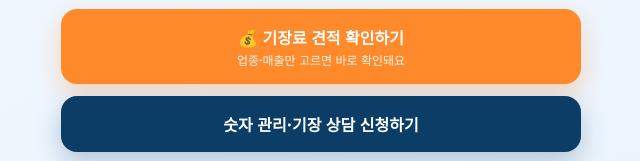
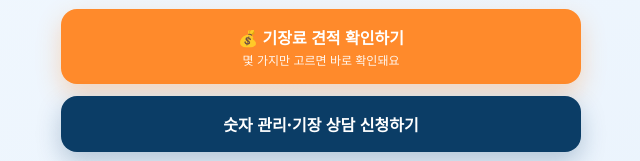
Before and after one commit to dahaenotebiz-cmyk/dahaenote, a plain HTML site: page index.html in a window 1280 px wide. Shown: the part 453-614 px from the top of the page, 319-959 px from the left. Drawn offline with Linux system fonts and the light colour scheme.

Commit message:
견적 버튼 안내 문구 다듬기

```diff
--- a/index.html
+++ b/index.html
@@ -34,7 +34,7 @@ h2{font-size:19px;font-weight:900;margin:36px 0 12px}h2 small{font-size:13px;col
 <p class="sub">세무사무실이 보낸 숫자, <b>1분 만에 대표님 말로</b>.<br>숫자를 보러 오셨다가 장부까지 함께 챙겨 드려요.</p>
 <div class="tags"><span>매달 장부 100곳을 마감하는 실무자</span><span>전산세무 1급</span></div>
 <p style="text-align:center;font-size:12.5px;color:#7C90A6;margin-top:8px">세무법인 실무 3년 · 회사 경리 실무 4년</p>
-<a class="btn fee" href="https://sites.google.com/cheongdam.group/cheongdam-fee" target="_blank" rel="noopener">💰 기장료 견적 확인하기<small>업종·매출만 고르면 바로 확인돼요</small></a>
+<a class="btn fee" href="https://sites.google.com/cheongdam.group/cheongdam-fee" target="_blank" rel="noopener">💰 기장료 견적 확인하기<small>몇 가지만 고르면 바로 확인돼요</small></a>
 <a class="btn main" href="https://docs.google.com/forms/d/e/1FAIpQLSeA7ttgsoYLODeBgrKjZz6mYSFmJhpiciCo7N3n1YZT-D1X8w/viewform" target="_blank" rel="noopener">숫자 관리·기장 상담 신청하기</a>
 <a class="btn kakao" href="https://open.kakao.com/o/s9Iptnbf" target="_blank" rel="noopener">카톡으로 편하게 물어보기</a>
 <a class="btn sec" href="https://blog.naver.com/form88896" target="_blank" rel="noopener">블로그 · 숫자로 보는 경영노트</a>
```
